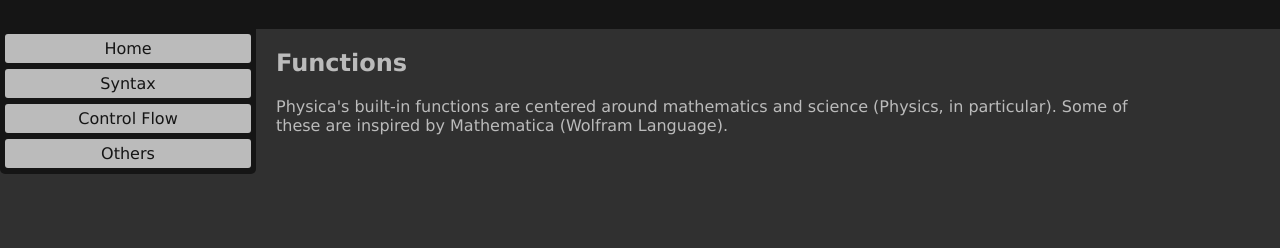
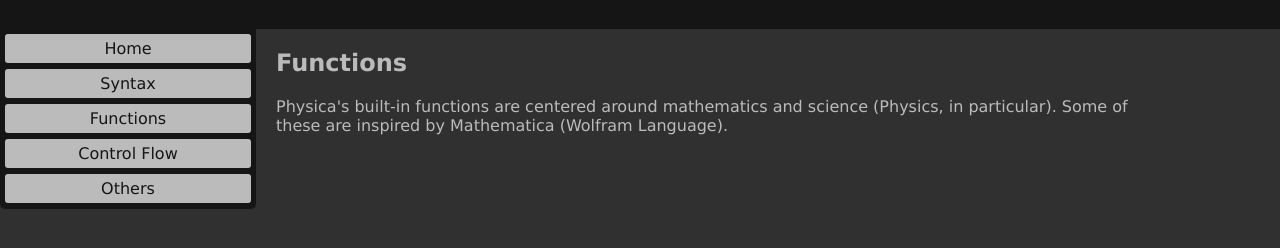
Before and after one commit to Mr-Xcoder/Physica, a plain HTML site: page docs/functions.html in a window 1280 px wide. Shown: the part 72-320 px from the top of the page. Drawn offline with Linux system fonts and the light colour scheme.

Commit message:
Update functions.html

```diff
--- a/docs/functions.html
+++ b/docs/functions.html
@@ -74,6 +74,7 @@
         <div class="menu">
             <div class="menuitem"><a href="./index.html">Home</a></div>
             <div class="menuitem"><a href="./syntax.html">Syntax</a></div>
+            <div class="menuitem"><a href="./functions.html">Functions</a></div>
             <div class="menuitem"><a href="./control-flow.html">Control Flow</a></div>
             <div class="menuitem"><a href="./others.html">Others</a></div>
         </div>
```
